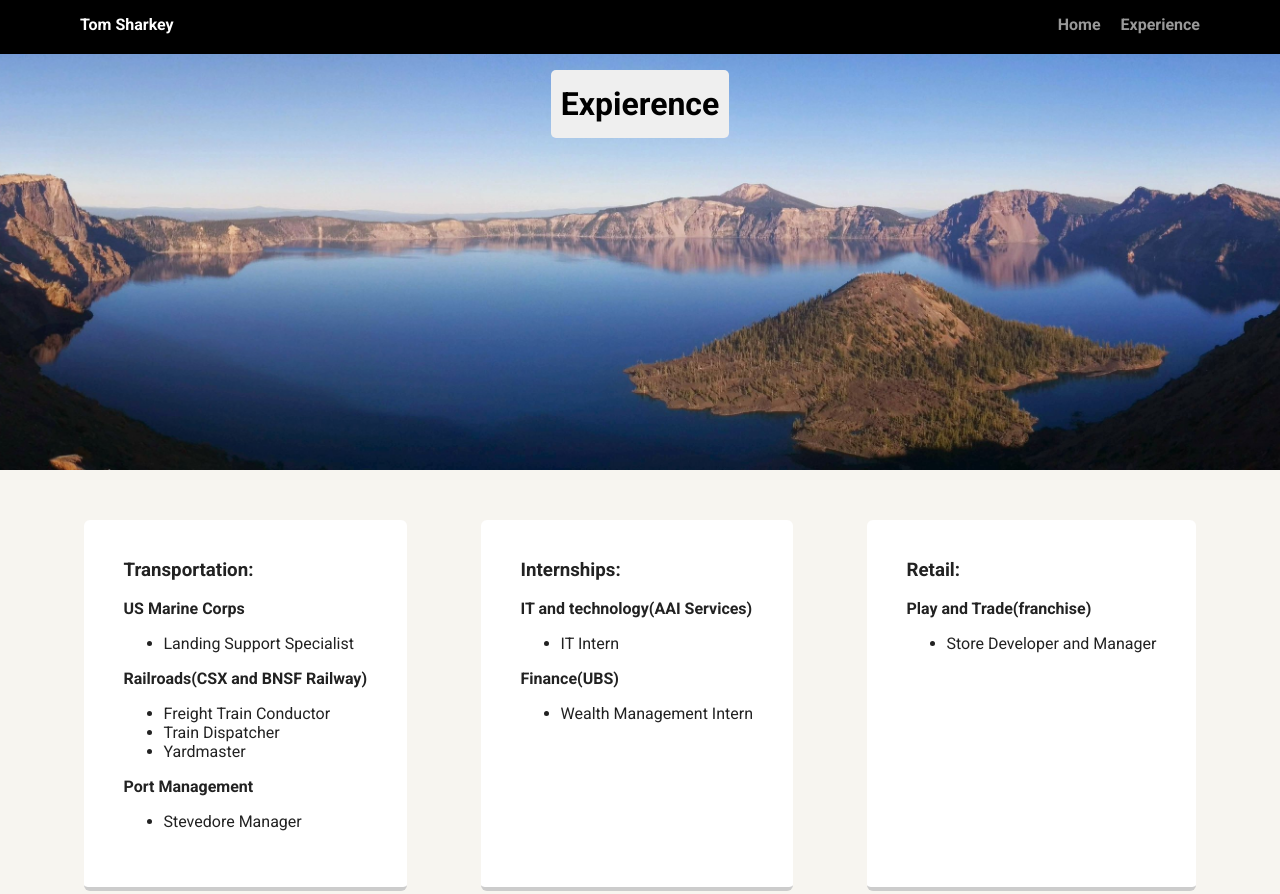
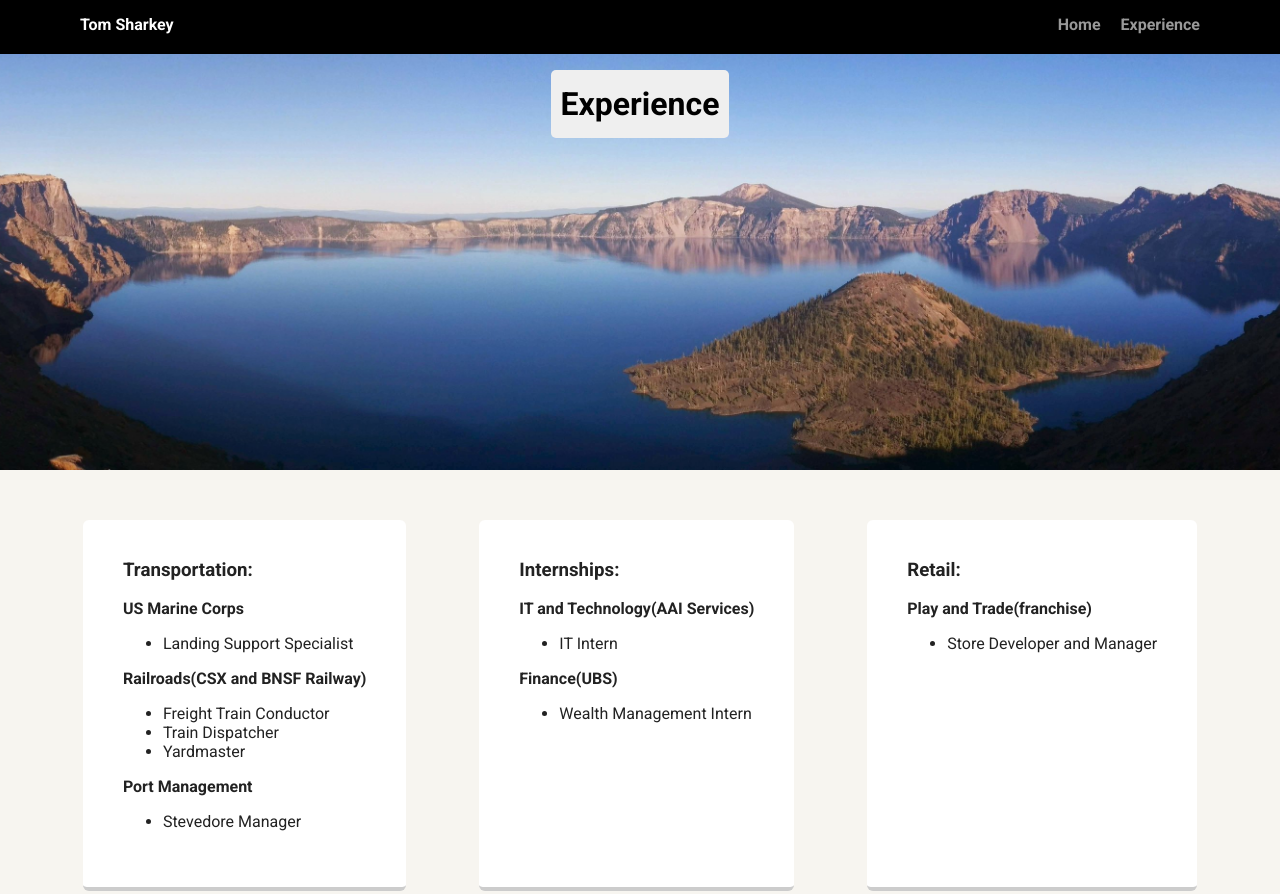
Before and after one commit to tbsharkey/personal-website, a plain HTML site: page experience.html in a window 1280 px wide. Shown: the top 894 px of the page. Drawn offline with Linux system fonts and the light colour scheme; a web font is replaced by a local one.

Commit message:
Corrected typos

```diff
--- a/experience.html
+++ b/experience.html
@@ -16,7 +16,7 @@
             </ul>
             </nav>
         <header>
-            <h1 class="tag">Expierence</h1>
+            <h1 class="tag">Experience</h1>
         </header>
         <main class="flex">
 
@@ -40,7 +40,7 @@
 
             <article>
                 <h3>Internships:</h3>
-                <strong>IT and technology(AAI Services)</strong>
+                <strong>IT and Technology(AAI Services)</strong>
                     <ul>
                         <li>IT Intern</li>
                     </ul>
```
